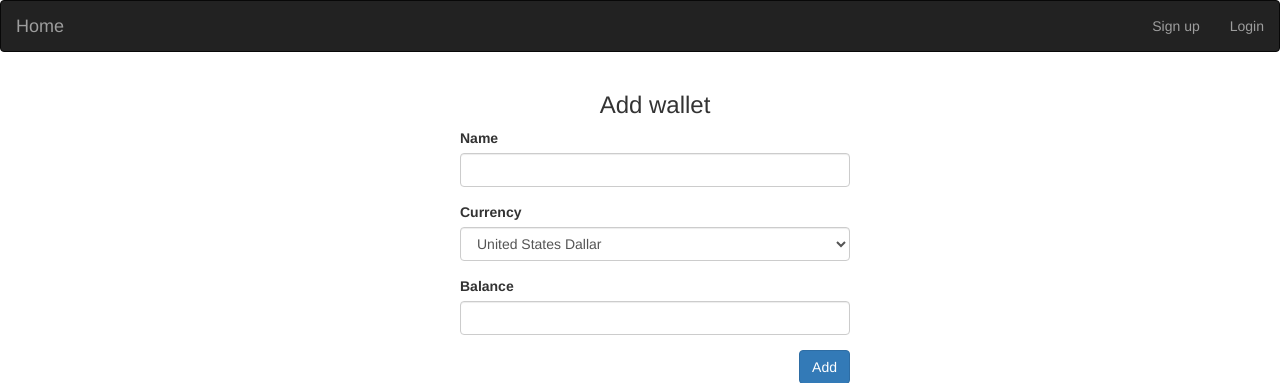
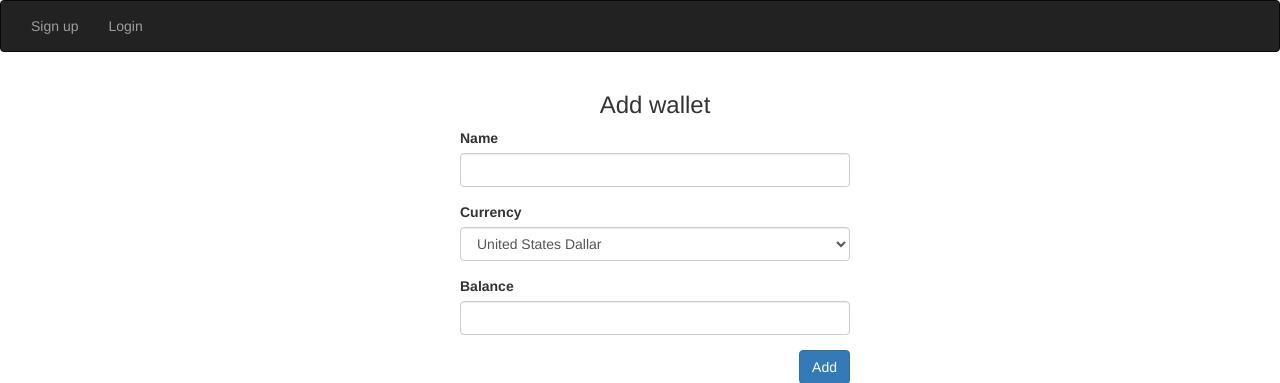
Before and after one commit to nhai0896/MoneyBSMS, a Django app: page /money/transactions/ in a window 1280 px wide. Shown: the top 383 px of the page. Run offline with Django 3.2, Linux system fonts and the light colour scheme; data comes from the database, SQL or seed files in the repository; some libraries are stand-ins or nearby versions.

Commit message:
clean up nav bar

```diff
--- a/money/templates/base_generic.html
+++ b/money/templates/base_generic.html
@@ -10,6 +10,7 @@
     <link rel="stylesheet" href="{% static "money/css/bootstrap-theme.min.css" %}">
     <script src="static/money/js/jquery.min.js"></script>
     <script src="static/money/js/bootstrap.min.js"></script>-->
+    <link rel="stylesheet" href="https://cdnjs.cloudflare.com/ajax/libs/font-awesome/4.7.0/css/font-awesome.min.css">
     <link rel="stylesheet" href="https://maxcdn.bootstrapcdn.com/bootstrap/3.3.7/css/bootstrap.min.css">
     <script src="https://ajax.googleapis.com/ajax/libs/jquery/3.3.1/jquery.min.js"></script>
     <script src="https://maxcdn.bootstrapcdn.com/bootstrap/3.3.7/js/bootstrap.min.js"></script>
@@ -28,11 +29,8 @@
 <body>
     <nav class="navbar navbar-inverse">
     <div class="container-fluid">
-    <div class="navbar-header">
-        <a class="navbar-brand" href="/">Home</a>
-    </div>
 
-    <ul class="nav navbar-nav navbar-right">
+    <ul class="nav navbar-nav">
         {% if user.is_authenticated %}
             <li class="dropdown">
                 <a class="dropdown-toggle" class="navbar-text" data-toggle="dropdown">{{ user.username }}
@@ -47,8 +45,7 @@
             <li><a href="{% url 'login'%}?next={% url 'money:transactions'%}">Login</a></li>
         {% endif %}
     </ul>
-    {% block navbar-brand %}
-    {% endblock %}
+    {% block navbar-brand %}{% endblock %}
     </div>
     </nav>
     <div class="container">
```
